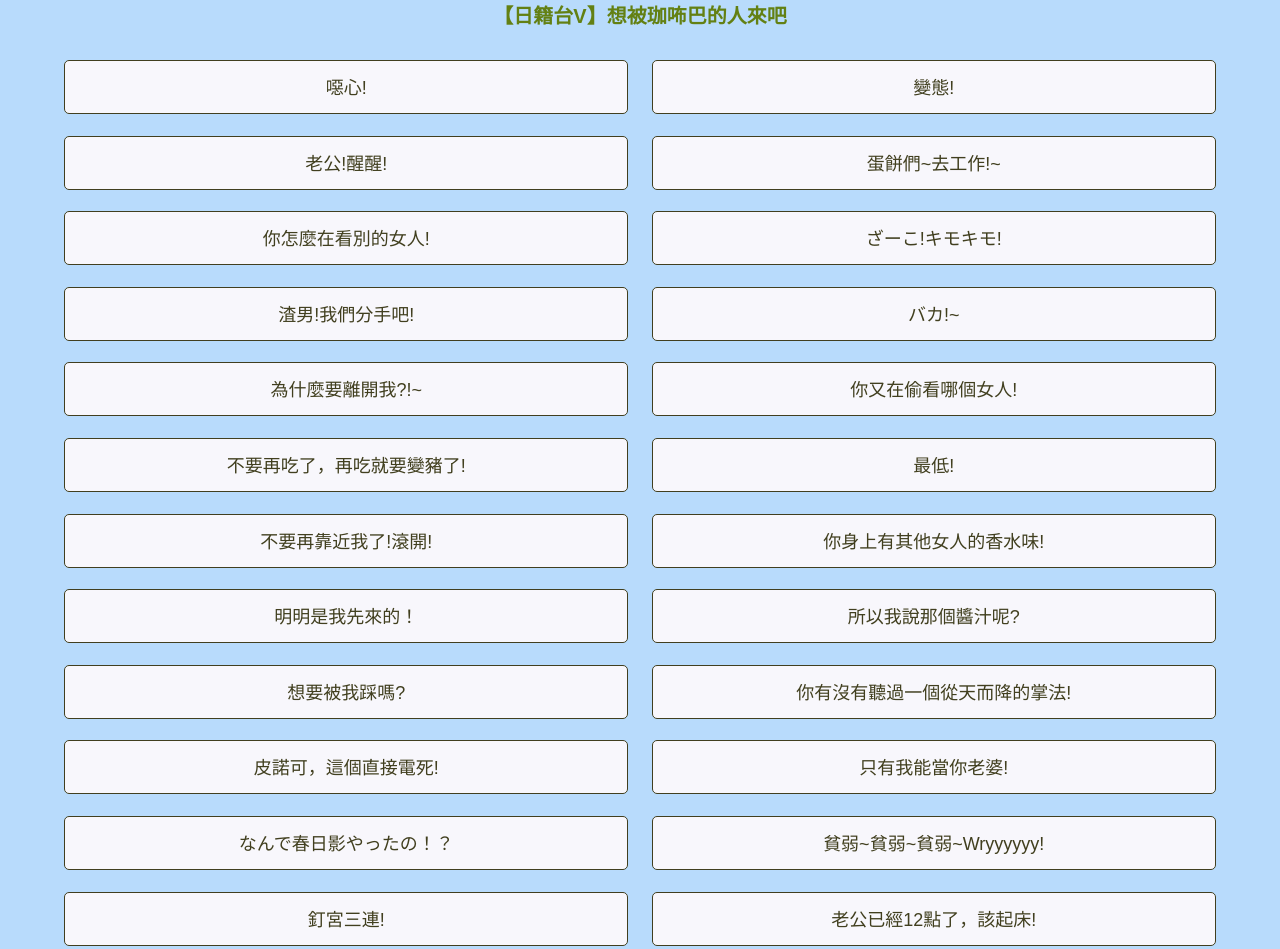
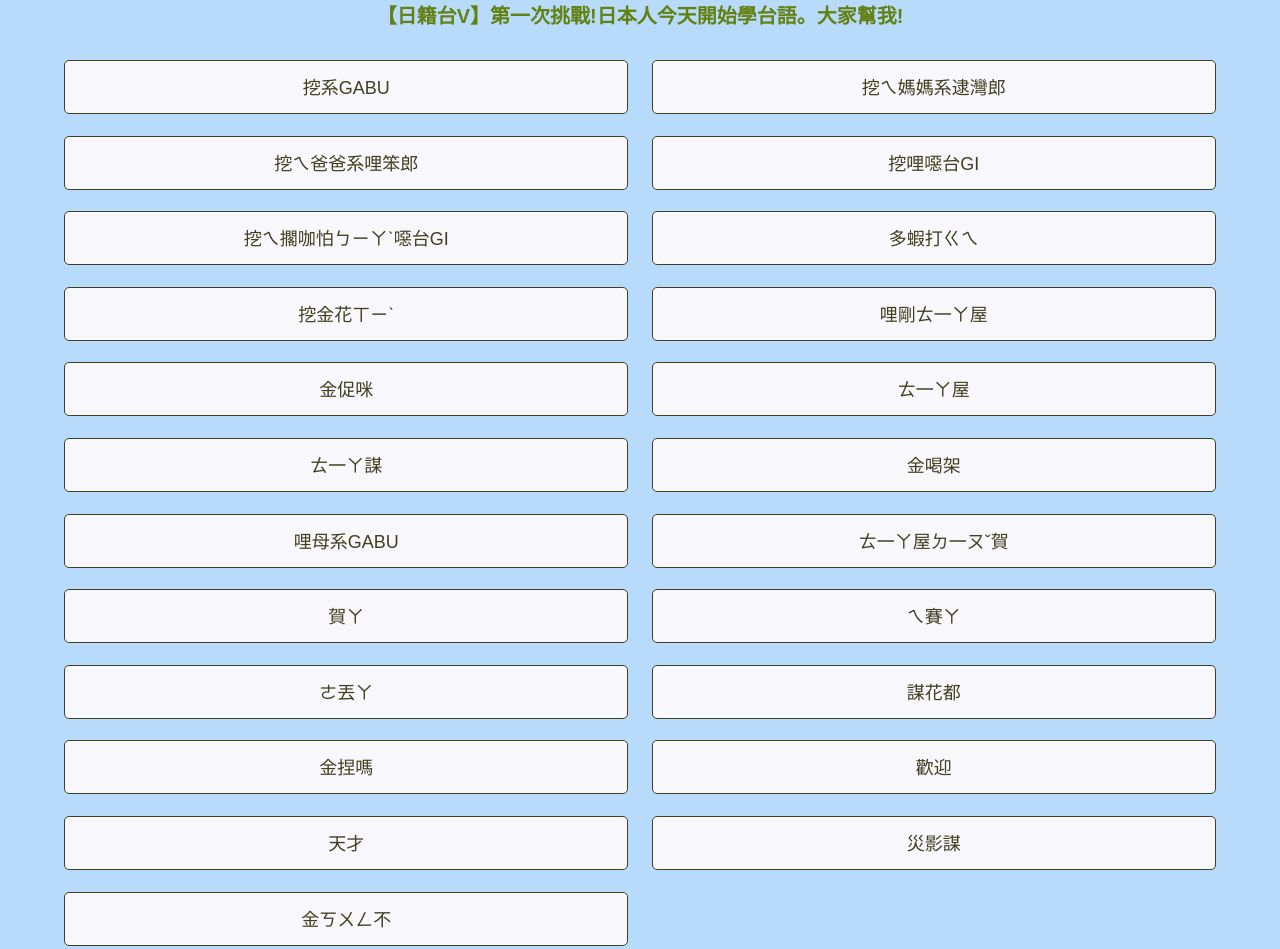
Before and after one commit to chenxiu0903/gabu-sounds, a website: page docs/index.html in a window 1280 px wide. Shown: the part 664-1613 px from the top of the page. Drawn offline with Linux system fonts and the light colour scheme.

Commit message:
台語回更新

```diff
--- a/docs/index.html
+++ b/docs/index.html
@@ -51,6 +51,35 @@
 							<div class="button button-play" data-voice="KBAzDQozm9c">噴嚏TSKR</div>
 							<div class="button button-play" data-voice="AwZxJ0FvciQ">5MAx5</div>
 							<div class="button button-play" data-voice="0602dJdkYdTcmyo&t-1h04m08s">生日快樂歌</div>
+						</div>
+					</div>
+
+					<div class="movie_wrapper">
+						<h2 class="movie_title"><a href="https://www.youtube.com/watch?v=xKAGzjmARHU&t=1s" target="_blank">【日籍台V】第一次挑戰!日本人今天開始學台語。大家幫我!</a></h2>
+						<div class="button_wrapper">
+							<div class="button button-play" data-voice="sHNoa6Gtp4omDj6F-002148">挖系GABU</div>
+							<div class="button button-play" data-voice="sHNoa6Gtp4omDj6F-002856">挖ㄟ媽媽系逮灣郎</div>
+							<div class="button button-play" data-voice="sHNoa6Gtp4omDj6F-003035">挖ㄟ爸爸系哩笨郎</div>
+							<div class="button button-play" data-voice="sHNoa6Gtp4omDj6F-003718">挖哩噁台GI</div>
+							<div class="button button-play" data-voice="sHNoa6Gtp4omDj6F-004528">挖ㄟ擱咖怕ㄅㄧㄚˋ噁台GI</div>
+							<div class="button button-play" data-voice="sHNoa6Gtp4omDj6F-005428">多蝦打ㄍㄟ</div>
+							<div class="button button-play" data-voice="sHNoa6Gtp4omDj6F-005932">挖金花ㄒㄧˋ</div>
+							<div class="button button-play" data-voice="sHNoa6Gtp4omDj6F-010044">哩剛ㄊ一ㄚ屋</div>
+							<div class="button button-play" data-voice="sHNoa6Gtp4omDj6F-010414">金促咪</div>
+							<div class="button button-play" data-voice="sHNoa6Gtp4omDj6F-010747">ㄊ一ㄚ屋</div>
+							<div class="button button-play" data-voice="sHNoa6Gtp4omDj6F-010859">ㄊ一ㄚ謀</div>
+							<div class="button button-play" data-voice="sHNoa6Gtp4omDj6F-011721">金喝架</div>
+							<div class="button button-play" data-voice="sHNoa6Gtp4omDj6F-011952">哩母系GABU</div>
+							<div class="button button-play" data-voice="sHNoa6Gtp4omDj6F-012724">ㄊ一ㄚ屋ㄉ一ㄡˇ賀</div>
+							<div class="button button-play" data-voice="sHNoa6Gtp4omDj6F-013322">賀ㄚ</div>
+							<div class="button button-play" data-voice="sHNoa6Gtp4omDj6F-013724">ㄟ賽ㄚ</div>
+							<div class="button button-play" data-voice="sHNoa6Gtp4omDj6F-014135">ㄜ丟ㄚ</div>
+							<div class="button button-play" data-voice="sHNoa6Gtp4omDj6F-014841">謀花都</div>
+							<div class="button button-play" data-voice="sHNoa6Gtp4omDj6F-015639">金捏嗎</div>
+							<div class="button button-play" data-voice="sHNoa6Gtp4omDj6F-015924">歡迎</div>
+							<div class="button button-play" data-voice="sHNoa6Gtp4omDj6F-020510">天才</div>
+							<div class="button button-play" data-voice="sHNoa6Gtp4omDj6F-020810">災影謀</div>
+							<div class="button button-play" data-voice="sHNoa6Gtp4omDj6F-021544">金ㄎㄨㄥ不</div>
 						</div>
 					</div>
 
```
